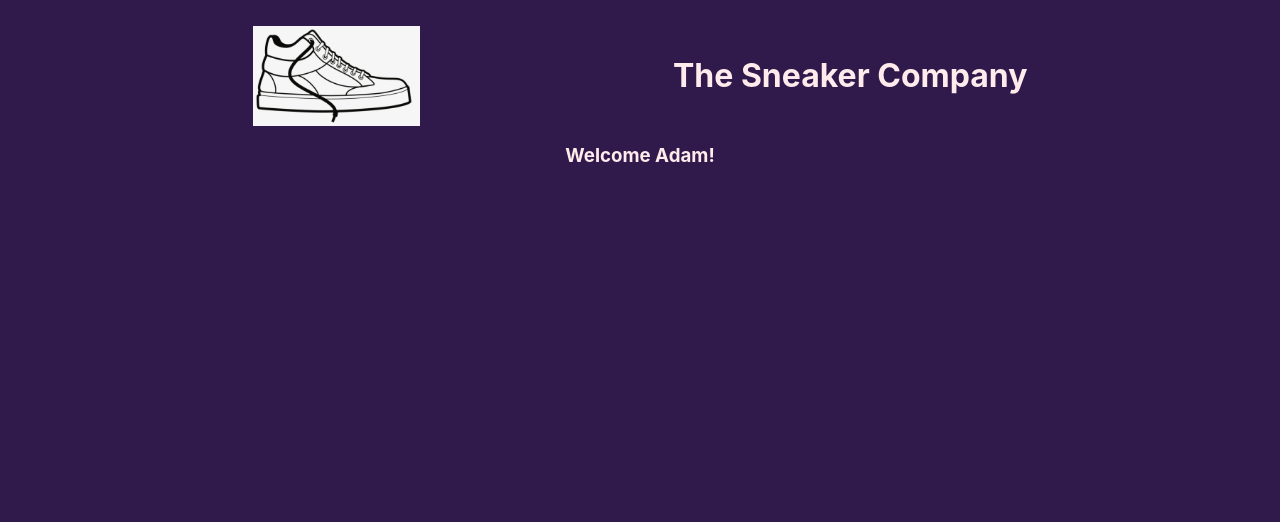
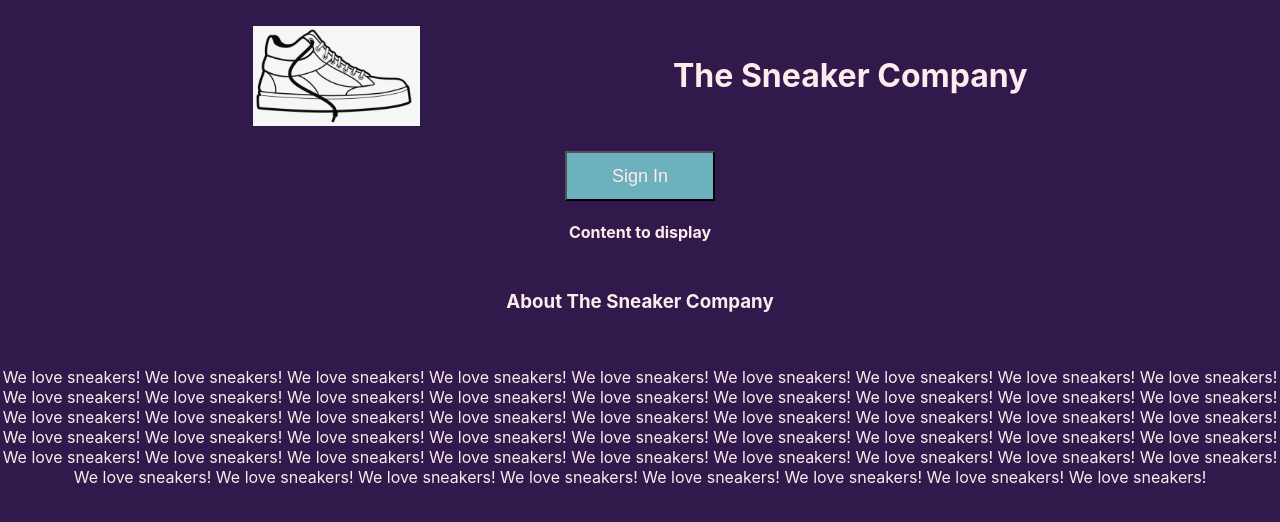
Before and after one commit to AdamKollat/Sneaker-store-React-App, a React (Create React App) app: page / in a window 1280 px wide. Shown: the top 522 px of the page. Built offline with nearby package versions, Linux system fonts and the light colour scheme.

Commit message:
Created landing page component

```diff
--- a/src/App.js
+++ b/src/App.js
@@ -1,12 +1,16 @@
 import React from 'react';
 import ReactDOM from 'react-dom/client';
-import Header from './header.js';
+import Header from './Components/header.js';
+import LandingPage from './Components/landing_page.js';
+import SignIn from './Components/signIn.js';
 import './custom.css';
 
 function App() {
   return (
     <div className="App">
       <Header />
+      <SignIn />
+      <LandingPage />
     </div>
   );
 }
--- /dev/null
+++ b/src/Components/header.js
@@ -0,0 +1,12 @@
+import logo from '../sneaker-logo.png';
+
+const Header = () => {
+    return (
+    <div class='header'>
+            <img class='logo' src={logo} alt="Logo" />
+            <h1>The Sneaker Company</h1>
+        </div>
+    )
+}
+
+export default Header;
--- /dev/null
+++ b/src/Components/landing_page.js
@@ -0,0 +1,11 @@
+const LandingPage = () => {
+    return (
+    <div class = 'landing_page' >
+        <h3> About The Sneaker Company </h3>
+        <br />
+        <p> We love sneakers! We love sneakers! We love sneakers! We love sneakers! We love sneakers! We love sneakers! We love sneakers! We love sneakers! We love sneakers! We love sneakers! We love sneakers! We love sneakers! We love sneakers! We love sneakers! We love sneakers! We love sneakers! We love sneakers! We love sneakers! We love sneakers! We love sneakers! We love sneakers! We love sneakers! We love sneakers! We love sneakers! We love sneakers! We love sneakers! We love sneakers! We love sneakers! We love sneakers! We love sneakers! We love sneakers! We love sneakers! We love sneakers! We love sneakers! We love sneakers! We love sneakers! We love sneakers! We love sneakers! We love sneakers! We love sneakers! We love sneakers! We love sneakers! We love sneakers! We love sneakers! We love sneakers! We love sneakers! We love sneakers! We love sneakers! We love sneakers! We love sneakers! We love sneakers! We love sneakers! We love sneakers! </p>
+        </div>
+    )
+}
+
+export default LandingPage;
--- /dev/null
+++ b/src/Components/signIn.js
@@ -0,0 +1,16 @@
+import { useState } from "react";
+
+// const [expand, setExpand] = useState(false);
+// const toggleExpand = () => setExpand(prevExpand => !prevExpand)
+// console.log(expand)
+
+const SignIn = () => {
+    return (
+        <div class='sign_in_container'>
+            <button>Sign In</button>
+            <div><h4>Content to display</h4></div>
+        </div>
+    )
+}
+
+export default SignIn;
--- a/src/custom.css
+++ b/src/custom.css
@@ -1,9 +1,6 @@
 body {
     background-color: #301A4B;
     text-align: center;
-}
-
-h1, h3 {
     color: #FFEAEC;
 }
 
@@ -13,16 +10,24 @@ button {
     width: 150px;
     height: 50px;
     font-size: 18px;
-    margin-top: 20%;
+    margin-top: 2%;
 }
 
 .logo {
     max-height: 100px;
 }
 
-.company-info {
+.header {
     margin-top: 2%;
     display: flex;
     justify-content: space-evenly;
     align-items: center;
 }
+
+.sign_in_container {
+    max-height: 100px;
+}
+
+.landing_page {
+    margin-top: 5%;
+}
--- a/src/header.js
+++ /dev/null
@@ -1,40 +0,0 @@
-import React from 'react';
-import ReactDOM from 'react-dom';
-import logo from './sneaker-logo.png';
-
-function Welcome(props) {
-    return <h3>Welcome {props.name}!</h3>
-}
-
-function SignIn() {
-    return <button type='button'>Sign in</button>
-}
-
-function Company() {
-    return <h1>The Sneaker Company</h1>
-}
-
-function Logo() {
-    return <img class='logo' src={logo} alt="Logo" />
-}
-
-function Greeting(props) {
-    const isLoggedIn = props.isLoggedIn;
-    const user = props.name;
-
-    if (isLoggedIn) {
-        return <Welcome name={user} />
-    } else {
-        return <SignIn />
-    }
-}
-
-function Header() {
-    return (<><div class='company-info'>
-        <Logo /> <Company />
-    </div><div class='greeting'>
-            <Greeting isLoggedIn={true} name='Adam' />
-        </div></>)
-}
-
-export default Header;
```
